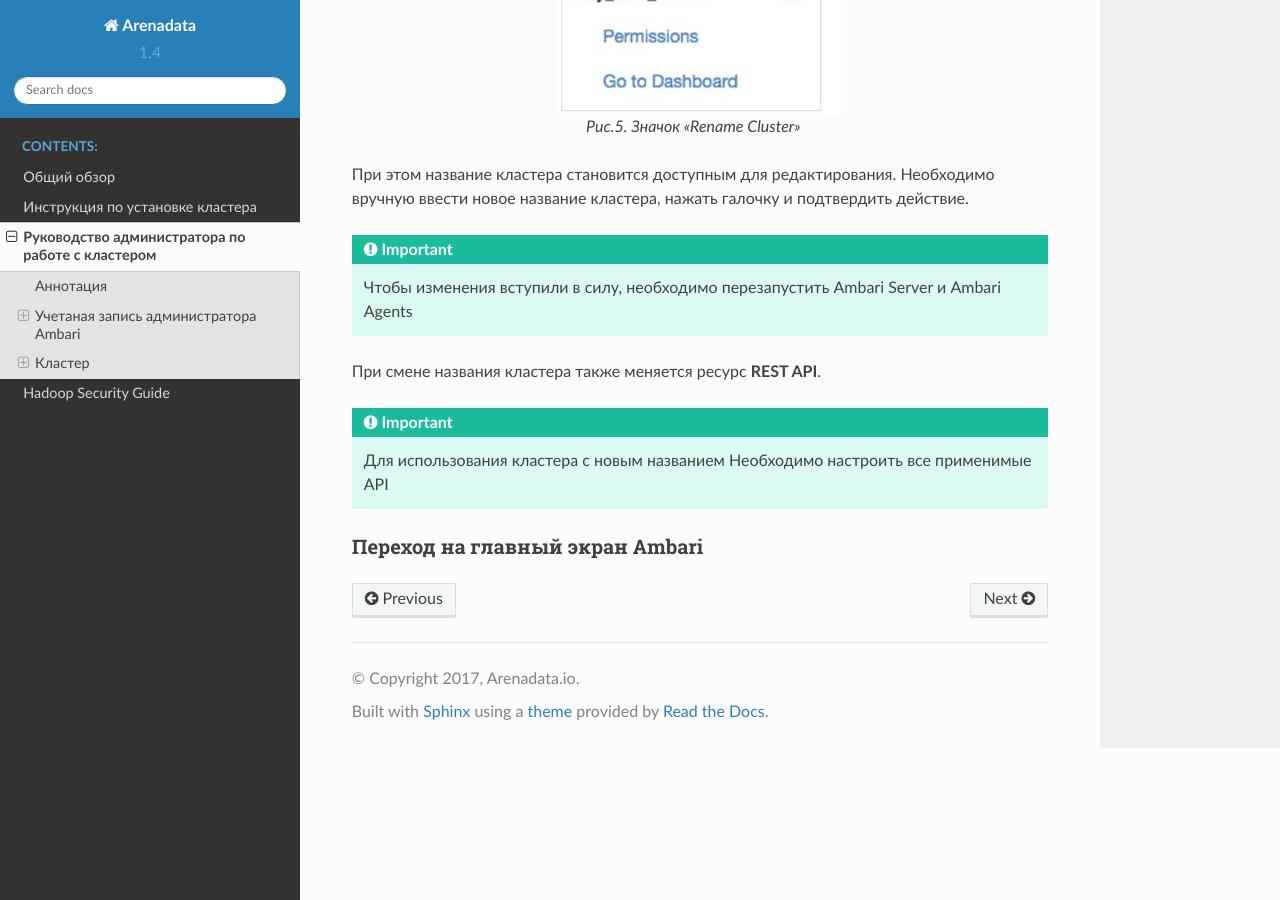
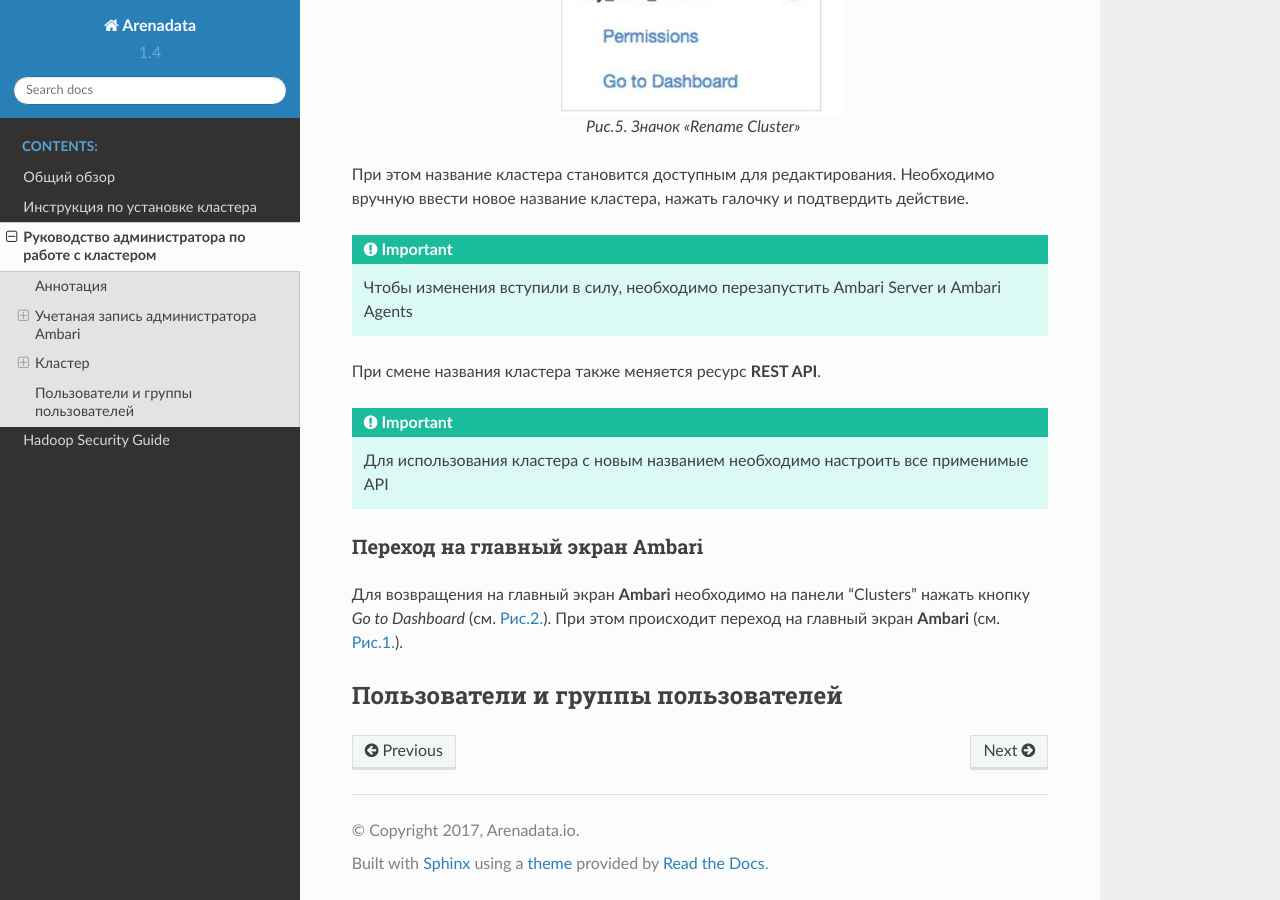
Before and after one commit to arenadata/docs_adps, a Sphinx documentation site: the page built from source/administration.rst, in a window 1280 px wide and 900 px high, scrolled down 5383 px. Built offline with Sphinx 7.4.7 and the Read the Docs theme 2.0.0, drawn with Linux system fonts in a browser that asks for light colours.

Commit message:
Update administration.rst

```diff
--- a/source/administration.rst
+++ b/source/administration.rst
@@ -167,8 +167,15 @@ E-mail: info@arenadata.io
 
 При смене названия кластера также меняется ресурс **REST API**.
 
-.. important:: Для использования кластера с новым названием Необходимо настроить все применимые API
+.. important:: Для использования кластера с новым названием необходимо настроить все применимые API
 
 
 Переход на главный экран Ambari
 ^^^^^^^^^^^^^^^^^^^^^^^^^^^^^^^
+
+Для возвращения на главный экран **Ambari** необходимо на панели "Clusters" нажать кнопку *Go to Dashboard* (см. :ref:`Рис.2.<admin-img-2>`). При этом происходит переход на главный экран **Ambari** (см. :ref:`Рис.1.<admin-img-1>`).
+
+
+
+Пользователи и группы пользователей
+-----------------------------------
```
